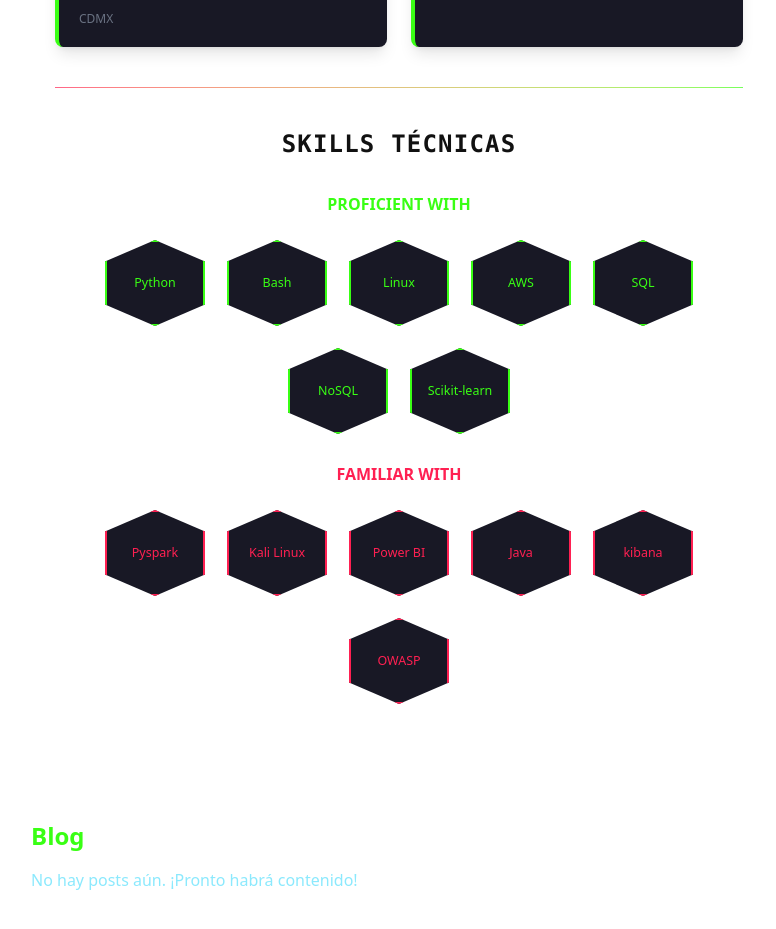
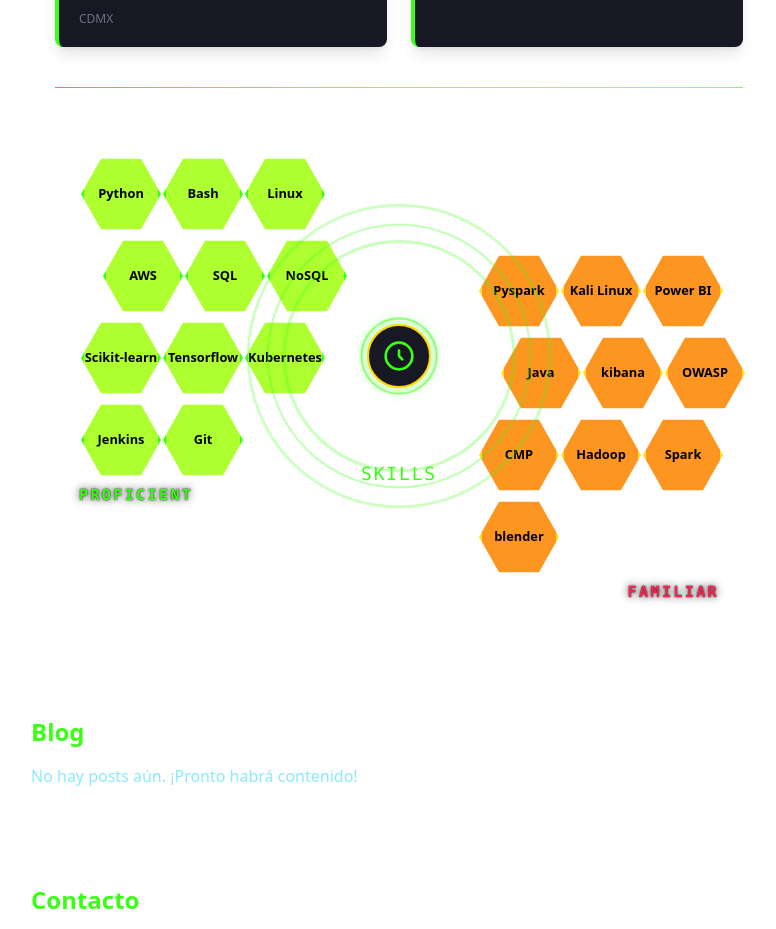
Before and after one commit to raulisai/miweb, a SvelteKit app: page / in a window 1280 px wide. Shown: the part 2023-2952 px from the top of the page, without its empty margins (241-1017 px from the left). Built offline with nearby package versions, Linux system fonts and the light colour scheme.

Commit message:
good experience

```diff
--- a/src/lib/data/dataPersonal.json
+++ b/src/lib/data/dataPersonal.json
@@ -47,10 +47,12 @@
       "technical": {
         "proficient_with": [
           "Python", "Bash", "Linux", "AWS", "SQL", "NoSQL",
-          "Scikit-learn"
+          "Scikit-learn","Tensorflow","Kubernetes","Jenkins","Git"
         ],
         "familiar_with": [
-          "Pyspark", "Kali Linux", "Power BI", "Java", "kibana", "OWASP"
+          "Pyspark", "Kali Linux", "Power BI", "Java", "kibana", "OWASP","CMP","Hadoop","Spark",
+          "blender"
+
         ]
       },
       "soft": {
--- a/src/routes/Experience.svelte
+++ b/src/routes/Experience.svelte
@@ -1,19 +1,30 @@
 <script lang="ts">
   import dataPersonal from '$lib/data/dataPersonal.json';
+  import { onMount } from 'svelte';
+  import { fade, fly } from 'svelte/transition';
+  import { cubicOut } from 'svelte/easing';
+
+  let mounted = false;
+
+  onMount(() => {
+    mounted = true;
+  });
 </script>
 
 <section id="experience" class="py-10 px-4 md:px-6 max-w-screen-lg mx-auto">
   <!-- Experience Header -->
-  <h2 class="text-3xl md:text-4xl font-bold mb-8 text-center text-[#39FF14] font-mono tracking-wider">
+  <h2 class="text-3xl md:text-4xl font-bold mb-8 text-center text-white dark:text-white font-mono tracking-wider"
+         in:fly="{{ y: 20, duration: 800, delay: 200, easing: cubicOut }}">
     EXPERIENCIA LABORAL
   </h2>
 
   <!-- Work Experience Cards -->
   <div class="grid grid-cols-1 md:grid-cols-2 gap-6">
     {#each dataPersonal.experience as job (job.company)}
-      <div class="bg-[#181825] border-l-4 border-[#39FF14] p-5 rounded-lg shadow-lg hover:shadow-[#39FF1433] transition-all duration-300">
+      <div class="bg-[#181825] border-l-4 border-[#39FF14] p-5 rounded-lg shadow-lg hover:shadow-[#39FF1433] transition-all duration-300"
+           in:fly="{{ y: 20, duration: 800, delay: 200, easing: cubicOut }}"  >
         <div class="flex flex-col sm:flex-row justify-between items-start sm:items-center gap-1 mb-2">
-          <h3 class="text-xl font-bold text-[#FF2052]">{job.company}</h3>
+          <h3 class="text-xl font-bold">{job.company}</h3>
           <span class="text-[#FFD600] text-sm font-mono">{job.period}</span>
         </div>
         <h4 class="font-semibold text-[#39FF14] mb-2">{job.role}</h4>
@@ -27,97 +38,145 @@
   <div class="h-px bg-gradient-to-r from-[#FF2052] to-[#39FF14] my-10 opacity-70"></div>
 
   <!-- Skills Section -->
-  <div>
-    <h3 class="text-2xl font-bold mb-8 text-center text-[#39FF14] font-mono tracking-wider">
-      SKILLS TÉCNICAS
-    </h3>
-
-    <!-- Honeycomb container -->
-    <div class="mb-2 text-center text-[#39FF14] font-semibold">PROFICIENT WITH</div>
-    <div class="flex flex-wrap justify-center mb-10 honeycomb-container">
+  <div class="relative min-h-[500px] flex items-center justify-center">
+    <!-- Honeycomb superior izquierda (Proficient) -->
+    <div class="absolute left-0 top-0 z-10 flex flex-col items-start p-2 sm:p-6" style="pointer-events:none;">
+      <div class="honeycomb-grid">
+        {#if mounted}
           {#each dataPersonal.skills.technical.proficient_with as skill, i}
-        <div class="honeycomb-item" style="--delay: {i * 0.1}s">
-          <div class="honeycomb" style="animation-delay: {i * 0.1}s">
-            <div class="honeycomb-content bg-[#181825] border-2 border-[#39FF14] text-[#39FF14]">
-              {skill}
-            </div>
-          </div>
+            <div class="honeycomb-item nerv-proficient"
+                 style="animation-delay: {0.2 + i * 0.1}s">
+              <span class="text-black">{skill}</span>
             </div>
           {/each}
+        {/if}
+      </div>
+      <div class="honeycomb-label text-[#39FF14] mt-2 font-mono font-bold tracking-wider">PROFICIENT</div>
     </div>
 
-    <div class="mb-2 text-center text-[#FF2052] font-semibold">FAMILIAR WITH</div>
-    <div class="flex flex-wrap justify-center honeycomb-container">
+    <!-- Ondas mecha central animadas -->
+    <div class="z-20 flex flex-col items-center justify-center relative">
+      <div class="relative w-44 h-44 flex items-center justify-center">
+        {#each Array(4) as _, i}
+          <span
+            class="absolute rounded-full border-2 border-[#39FF14] opacity-60 animate-wave-mecha"
+            style="
+              width: {6 + i * 4}rem;
+              height: {6 + i * 4}rem;
+              left: 50%; top: 50%;
+              transform: translate(-50%, -50%);
+              animation-delay: {i * 0.5}s;
+              z-index: 0;
+            "
+          ></span>
+        {/each}
+        <span class="absolute w-16 h-16 rounded-full bg-[#181825] border-2 border-[#FFD600] flex items-center justify-center font-mecha text-2xl text-[#39FF14] z-10 shadow-[0_0_16px_#39FF1480]">
+          <svg class="w-8 h-8" fill="none" stroke="#39FF14" stroke-width="2" viewBox="0 0 24 24">
+            <circle cx="12" cy="12" r="10" />
+            <path d="M12 8v4l2.5 2.5" stroke-linecap="round" stroke-linejoin="round"/>
+          </svg>
+        </span>
+      </div>
+      <div class="text-center mt-4 text-[#39FF14] font-mono text-lg tracking-widest">SKILLS</div>
+    </div>
+
+    <style>
+      @keyframes wave-mecha {
+        0% { transform: translate(-50%, -50%) scale(0.8); opacity: 0.7; }
+        70% { opacity: 0.3; }
+        100% { transform: translate(-50%, -50%) scale(1.4); opacity: 0; }
+      }
+      .animate-wave-mecha {
+        animation: wave-mecha 2.5s cubic-bezier(.7,-0.3,.3,1.5) infinite;
+      }
+    </style>
+
+    <!-- Honeycomb inferior derecha (Familiar) -->
+    <div class="absolute right-0 bottom-0 z-10 flex flex-col items-end p-2 sm:p-6" style="pointer-events:none;">
+      <div class="honeycomb-grid">
+        {#if mounted}
           {#each dataPersonal.skills.technical.familiar_with as skill, i}
-        <div class="honeycomb-item" style="--delay: {i * 0.1}s">
-          <div class="honeycomb" style="animation-delay: {i * 0.1}s">
-            <div class="honeycomb-content bg-[#181825] border-2 border-[#FF2052] text-[#FF2052]">
-              {skill}
-            </div>
-          </div>
+            <div class="honeycomb-item nerv-familiar"
+                 style="animation-delay: {0.2 + i * 0.1}s">
+              <span class="text-black">{skill}</span>
             </div>
           {/each}
+        {/if}
+      </div>
+      <div class="honeycomb-label text-[#FF2052] mt-2 font-mono font-bold tracking-wider">FAMILIAR</div>
     </div>
   </div>
 </section>
 
 
 <style>
-  /* Honeycomb Layout */
-  .honeycomb-container {
-    padding: 1rem;
-    display: flex;
-    flex-wrap: wrap;
-    justify-content: center;
-    margin: 0 auto;
-    max-width: 100%;
-    gap: 10px;
+/* Honeycomb grid layout */
+.honeycomb-grid {
+  display: grid;
+  grid-template-columns: repeat(3, 78px);
+  grid-auto-rows: 78px;
+  gap: 4px;
+  /* Hex offset effect */
+}
+.honeycomb-grid .honeycomb-item:nth-child(4),
+.honeycomb-grid .honeycomb-item:nth-child(5),
+.honeycomb-grid .honeycomb-item:nth-child(6) {
+  margin-left: 24px;
 }
 
 .honeycomb-item {
-    margin: 0 6px 12px;
-    transform: translateY(var(--delay));
-    transition: all 0.3s ease;
-  }
-
-  .honeycomb {
-    position: relative;
-    transition: all 0.3s ease;
-  }
-
-  .honeycomb:hover {
-    transform: translateY(-5px);
-  }
-
-  .honeycomb-content {
-    width: 100px;
-    height: 86px;
-    clip-path: polygon(50% 0%, 100% 25%, 100% 75%, 50% 100%, 0% 75%, 0% 25%);
+  width: 80px;
+  height: 80px;
+  background: greenyellow;
+  clip-path: polygon(25% 6%, 75% 6%, 100% 50%, 75% 94%, 25% 94%, 0% 50%);
   display: flex;
   align-items: center;
   justify-content: center;
-    text-align: center;
-    padding: 1rem 0.5rem;
-    font-size: 0.78rem;
-    font-weight: 500;
-    transition: all 0.3s ease;
-    box-shadow: 0 0 10px rgba(0, 0, 0, 0.3);
+  font-size: 0.8rem;
+  font-weight: bold;
+  border: 3px solid #333;
+  box-shadow: 0 0 16px #000a;
+  margin: 2px;
+  color: #fff;
+  position: relative;
+  animation: nerv-pop 0.8s cubic-bezier(.7,-0.3,.3,1.5) both;
+}
+.nerv-proficient {
+  border-color: #39FF14;
+  color: #39FF14;
+  box-shadow: 0 0 12px #39FF1455, 0 0 2px #000a;
+  background: greenyellow;
+}
+.nerv-familiar {
+  border-color: #ffde20;
+  color: #FF2052;
+  box-shadow: 0 0 12px #FF205266, 0 0 2px #000a;
+  background: rgb(253, 150, 32);
+}
+.honeycomb-label {
+  letter-spacing: 0.15em;
+  font-size: 0.95rem;
+  text-shadow: 0 0 8px #222, 0 0 2px #000;
 }
 
-  /* Make it responsive */
+@keyframes nerv-pop {
+  0% { transform: scale(0.2) rotate(-10deg); opacity: 0; }
+  80% { transform: scale(1.1) rotate(2deg); opacity: 1; }
+  100% { transform: scale(1) rotate(0deg); opacity: 1; }
+}
+
+/* Responsividad */
 @media (max-width: 640px) {
-    .honeycomb-content {
-      width: 90px;
-      height: 78px;
+  .honeycomb-grid {
+    grid-template-columns: repeat(2, 40px);
+    grid-auto-rows: 36px;
+  }
+  .honeycomb-item {
+    width: 40px;
+    height: 40px;
     font-size: 0.7rem;
   }
 }
 
-  @media (max-width: 480px) {
-    .honeycomb-content {
-      width: 80px;
-      height: 69px;
-      font-size: 0.65rem;
-    }
-  }
+
 </style>
```
Lines whose indentation alone changed are shown as unchanged.
